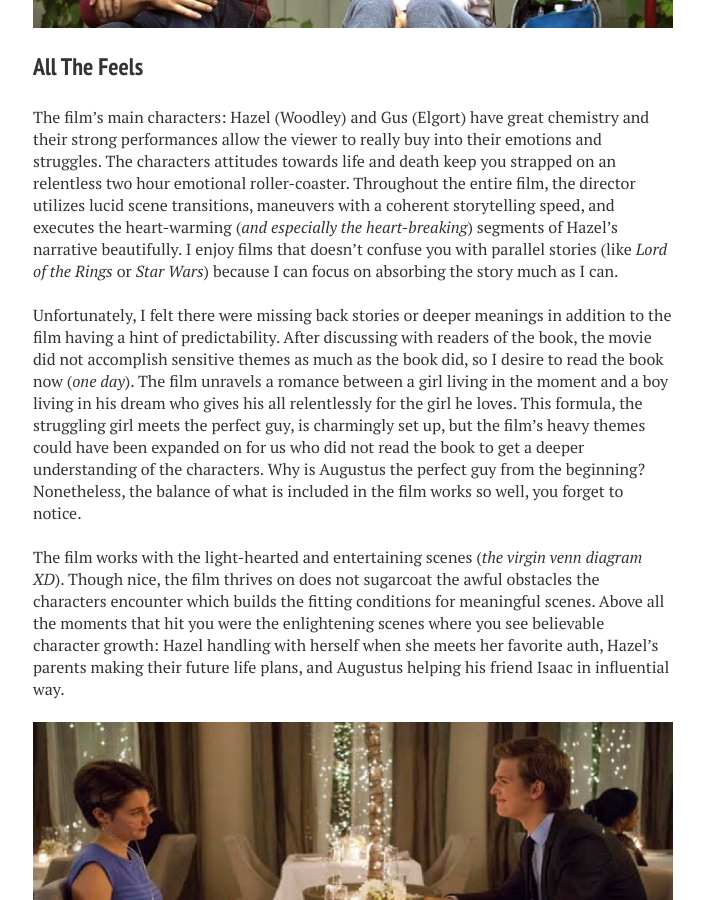
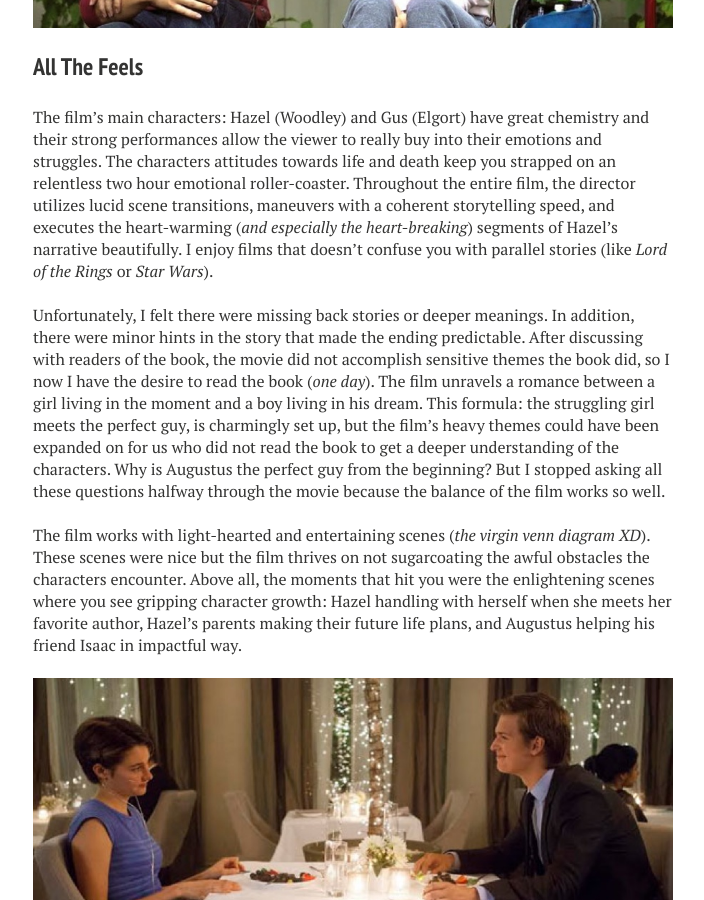
Before and after one commit to alexpolonsky/doswah.com, a Jekyll site: the page built from _posts/2014-06-07-the-fault-in-our-stars.md, in a window 1280 px wide and 900 px high, scrolled down 1159 px. Shown: the whole window, without its empty margins (287-991 px from the left). Built offline with Jekyll 4.4.1, drawn with Linux system fonts in a browser that asks for light colours; nearby versions of some CDN libraries; comment, search, counter and statistics services are not loaded; some of the changed text lies outside the part shown.

Commit message:
Fixed grammar errors TFIOS

```diff
--- a/_posts/2014-06-07-the-fault-in-our-stars.md
+++ b/_posts/2014-06-07-the-fault-in-our-stars.md
@@ -26,7 +26,7 @@ share: true
 ![MoviePoster]({{ site.url }}/images/TFIOS/fault-in-our-stars-poster.jpg)
 {: .image-pull-left}
 <br>
-I recently watched the *The Fault In Our Stars* with my friends on opening night and I decided to write a my reactions. The film stars Shailene Woodley and Ansel Elgort as the teenage duo Hazel Lancaster and Augustus (Gus) Waters. This highly anticipated book-to-film adaptation is a fresh installment that stands out in a plethora of romantic dramas over the years. One thing is for sure, the film's tagline lives up it's name. This definitely *one sick love story.*
+I recently watched the *The Fault In Our Stars* with my friends on opening night and I decided to write my reactions. The film stars Shailene Woodley and Ansel Elgort as the teenage duo Hazel Lancaster and Augustus (Gus) Waters. This highly anticipated book-to-film adaptation is a fresh installment that stands out in a plethora of romantic dramas over the years. One thing is for sure, the film's tagline lives up it's name. This definitely *one sick love story.*
 
 
 **Warning:** There are spoilers from the film! *Do not* read on if you plan to watch the movie without knowing about the story. If you do read on, please share your comments with me at the bottom.
@@ -43,11 +43,11 @@ I have *not* read the book and this is purely my reaction of just the film. Here
 
 ### All The Feels
 
-The film's main characters: Hazel (Woodley) and Gus (Elgort) have great chemistry and their strong performances allow the viewer to really buy into their emotions and struggles. The characters attitudes towards life and death keep you strapped on an relentless two hour emotional roller-coaster. Throughout the entire film, the director utilizes lucid scene transitions, maneuvers with a coherent storytelling speed,  and executes the heart-warming (*and especially the heart-breaking*) segments of Hazel's narrative beautifully. I enjoy films that doesn't confuse you with parallel stories (like *Lord of the Rings* or *Star Wars*) because I can focus on absorbing the story much as I can.
+The film's main characters: Hazel (Woodley) and Gus (Elgort) have great chemistry and their strong performances allow the viewer to really buy into their emotions and struggles. The characters attitudes towards life and death keep you strapped on an relentless two hour emotional roller-coaster. Throughout the entire film, the director utilizes lucid scene transitions, maneuvers with a coherent storytelling speed,  and executes the heart-warming (*and especially the heart-breaking*) segments of Hazel's narrative beautifully. I enjoy films that doesn't confuse you with parallel stories (like *Lord of the Rings* or *Star Wars*).
 <br><br>
-Unfortunately, I felt there were missing back stories or deeper meanings in addition to the film having a hint of predictability. After discussing with readers of the book, the movie did not accomplish sensitive themes as much as the book did, so I desire to read the book now (*one day*). The film unravels a romance between a girl living in the moment and a boy living in his dream who gives his all relentlessly for the girl he loves. This formula, the struggling girl meets the perfect guy, is charmingly set up, but the film's heavy themes could have been expanded on for us who did not read the book to get a deeper understanding of the characters. Why is Augustus the perfect guy from the beginning? Nonetheless, the balance of what is included in the film works so well, you forget to notice.
+Unfortunately, I felt there were missing back stories or deeper meanings. In addition, there were minor hints in the story that made the ending predictable. After discussing with readers of the book, the movie did not accomplish sensitive themes the book did, so I now I have the desire to read the book (*one day*). The film unravels a romance between a girl living in the moment and a boy living in his dream. This formula: the struggling girl meets the perfect guy, is charmingly set up, but the film's heavy themes could have been expanded on for us who did not read the book to get a deeper understanding of the characters. Why is Augustus the perfect guy from the beginning? But I stopped asking all these questions halfway through the movie because the balance of the film works so well.
 <br><br>
-The film works with the light-hearted and entertaining scenes (*the virgin venn diagram XD*). Though nice, the film thrives on does not sugarcoat the awful obstacles the characters encounter which builds the fitting conditions for meaningful scenes. Above all the moments that hit you were the enlightening scenes where you see believable character growth: Hazel handling with herself when she meets her favorite auth, Hazel's parents making their future life plans, and Augustus helping his friend Isaac in influential way.
+The film works with light-hearted and entertaining scenes (*the virgin venn diagram XD*). These scenes were nice but the film thrives on not sugarcoating the awful obstacles the characters encounter. Above all, the moments that hit you were the enlightening scenes where you see gripping character growth: Hazel handling with herself when she meets her favorite author, Hazel's parents making their future life plans, and Augustus helping his friend Isaac in impactful way.
 <br><br>
 ![Dinner]({{ site.url }}/images/TFIOS/dinner.jpg)
 {: .image-pull-left}
```
Also changed, not shown: _posts/2014-06-25-DCOM-rank.md (renamed from _posts/2014-06-25-top-24-disney-channel-original-movies.md).
